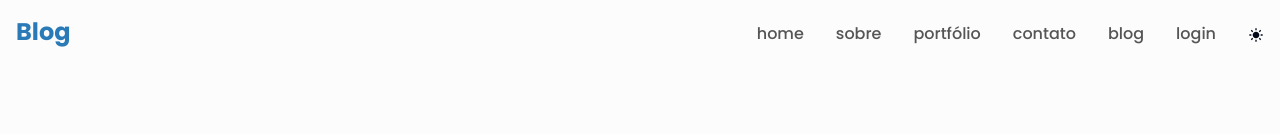
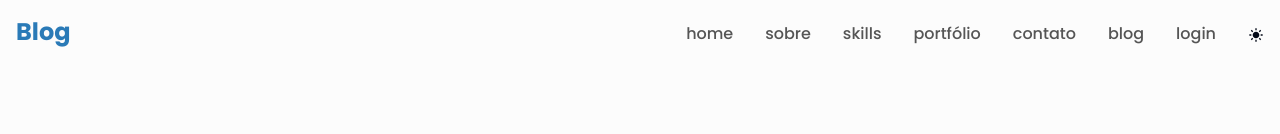
Before and after one commit to adrianobarbosa1/adrianobarbosa1.github.io, a Next.js app in the folder portfolio-next/: page / in a window 1280 px wide. Shown: the top 134 px of the page. Built offline with nearby package versions, Linux system fonts and the light colour scheme.

Commit message:
feat: POR-18 add link in data links

```diff
--- a/portfolio-next/src/components/NavbarPortfolio/data.links.ts
+++ b/portfolio-next/src/components/NavbarPortfolio/data.links.ts
@@ -8,6 +8,11 @@ const dataLinks = [
     id: 2,
     title: "Sobre",
     href: "/#about",
+  },
+  {
+    id: 7,
+    title: "Skills",
+    href: "/#skills",
   },
   {
     id: 6,
```
